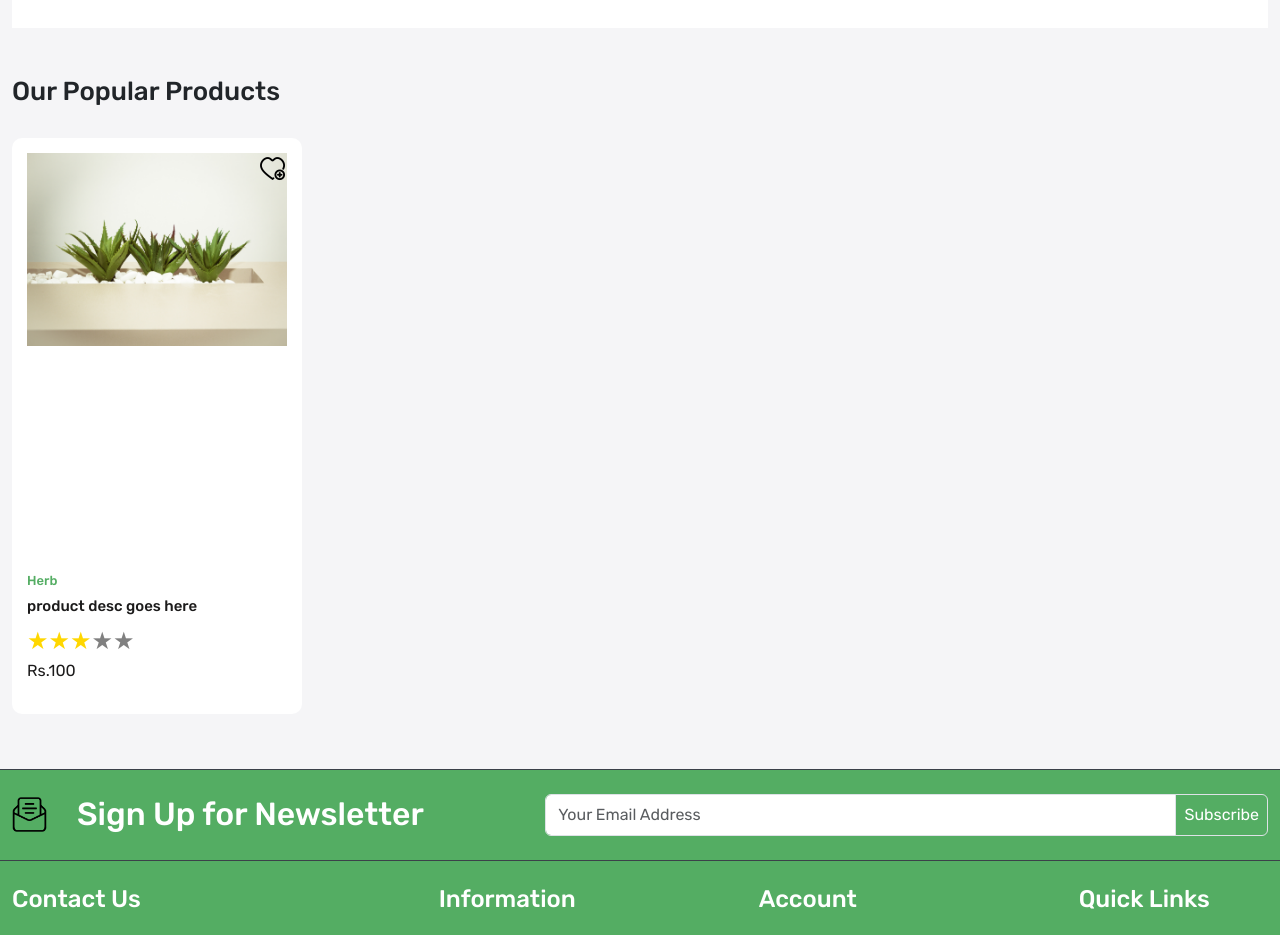
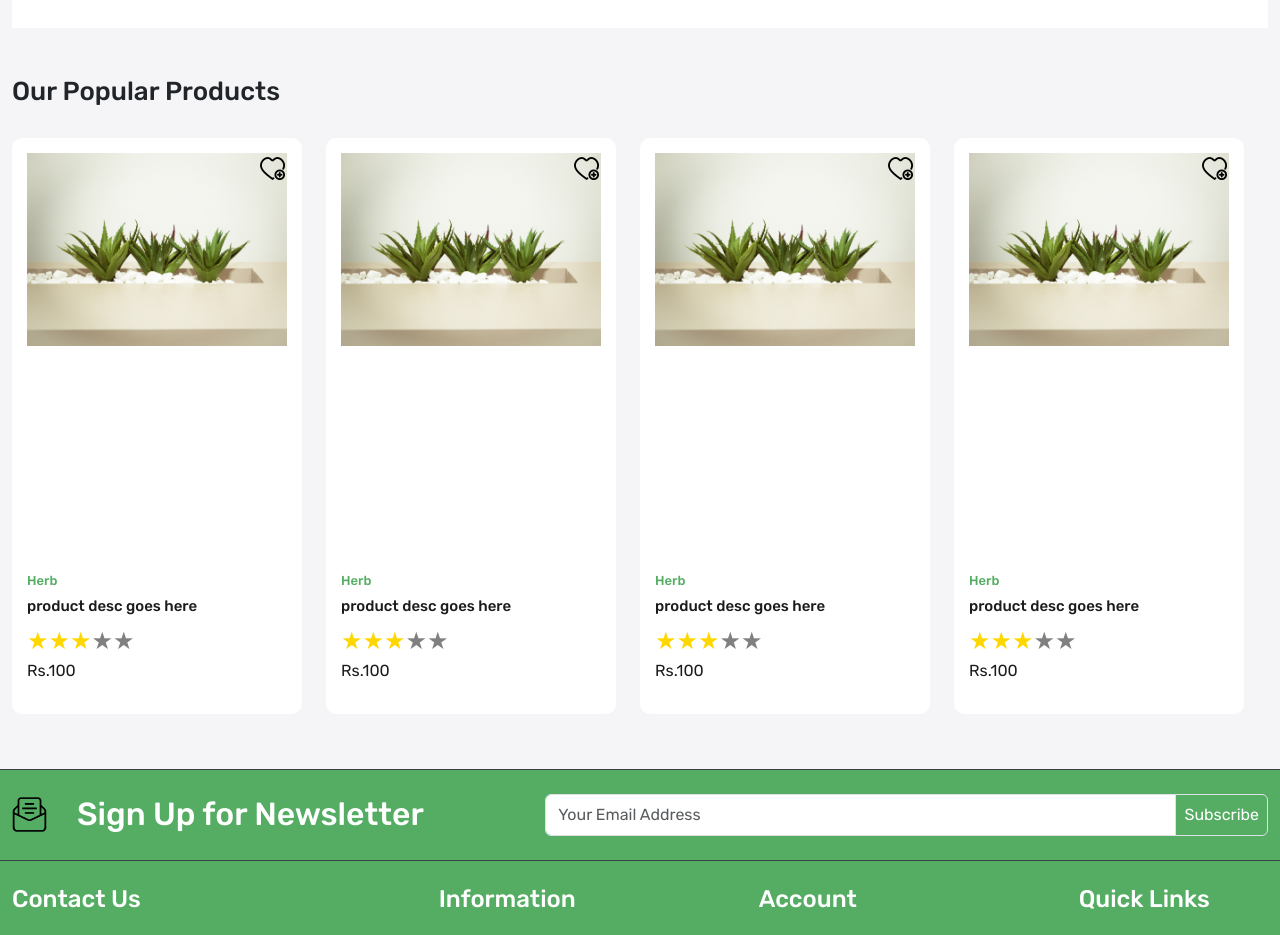
Before and after one commit to Scar0007/happypot-app, a React (Create React App) app: page /product/1 in a window 1280 px wide. Shown: the part 1920-2855 px from the top of the page. Built offline with nearby package versions, Linux system fonts and the light colour scheme.

Commit message:
Updated Link in product card

```diff
--- a/src/components/ProductCard.js
+++ b/src/components/ProductCard.js
@@ -4,7 +4,6 @@ import { Link,useLocation } from 'react-router-dom';
 import wish from '../images/add-to-favorites.png'
 import bag from '../images/bag.png'
 import aelovera from '../images/Aelovera.jpg'
-import cactus from '../images/Cactus.jpg'
 import palm from '../images/palm.jpg'
 const ProductCard = (props) => {
   const{ grid } = props;
@@ -13,17 +12,25 @@ const ProductCard = (props) => {
   return (
     <>
     <div
-    className={` ${location.pathname == "/product" ? `gr-${grid}` : "col-3"} `}
+    className={` ${location.pathname === "/product" ? `gr-${grid}` : "col-3"} `}
     >
-        <Link to=":id" className='product-card position-relative'>
+        <Link
+          to={`${
+            location.pathname === "/"
+             ? "/product/:id"
+             : location.pathname === "/product/:id"
+             ? "/product/:id"
+             : ":id"
+            }`}
+          className='product-card position-relative'>
             <div className='whislist-icon position-absolute'>
                 <button className='border-0 bg-transparent'>
                     <img src={wish} alt='whishlist' />
                 </button>
             </div>
             <div className='product-image'>
-                <img src={aelovera} className='img-fluid' alt='product image' />
-                <img src={palm} className='img-fluid' alt='product image' />
+                <img src={aelovera} className='img-fluid' alt='aelovera' />
+                <img src={palm} className='img-fluid' alt='palm' />
             </div>
             <div className='product-details'>
                 <h6 className='Type'>Herb</h6>
--- a/src/pages/OurStore.js
+++ b/src/pages/OurStore.js
@@ -1,6 +1,5 @@
 import React, { useState } from 'react'
 import BreadCrumb from '../components/BreadCrumb'
-import {Helmet} from "react-helmet";
 import Meta from '../components/Meta';
 import ProductCard from '../components/ProductCard'
 import Container from '../components/Container';
--- a/src/pages/SingleProduct.js
+++ b/src/pages/SingleProduct.js
@@ -239,6 +239,9 @@ const SingleProduct = () => {
           </div>
           <div className='row'>
           <ProductCard />
+          <ProductCard />
+          <ProductCard />
+          <ProductCard />
           </div>
         </div>
      </Container>
```
